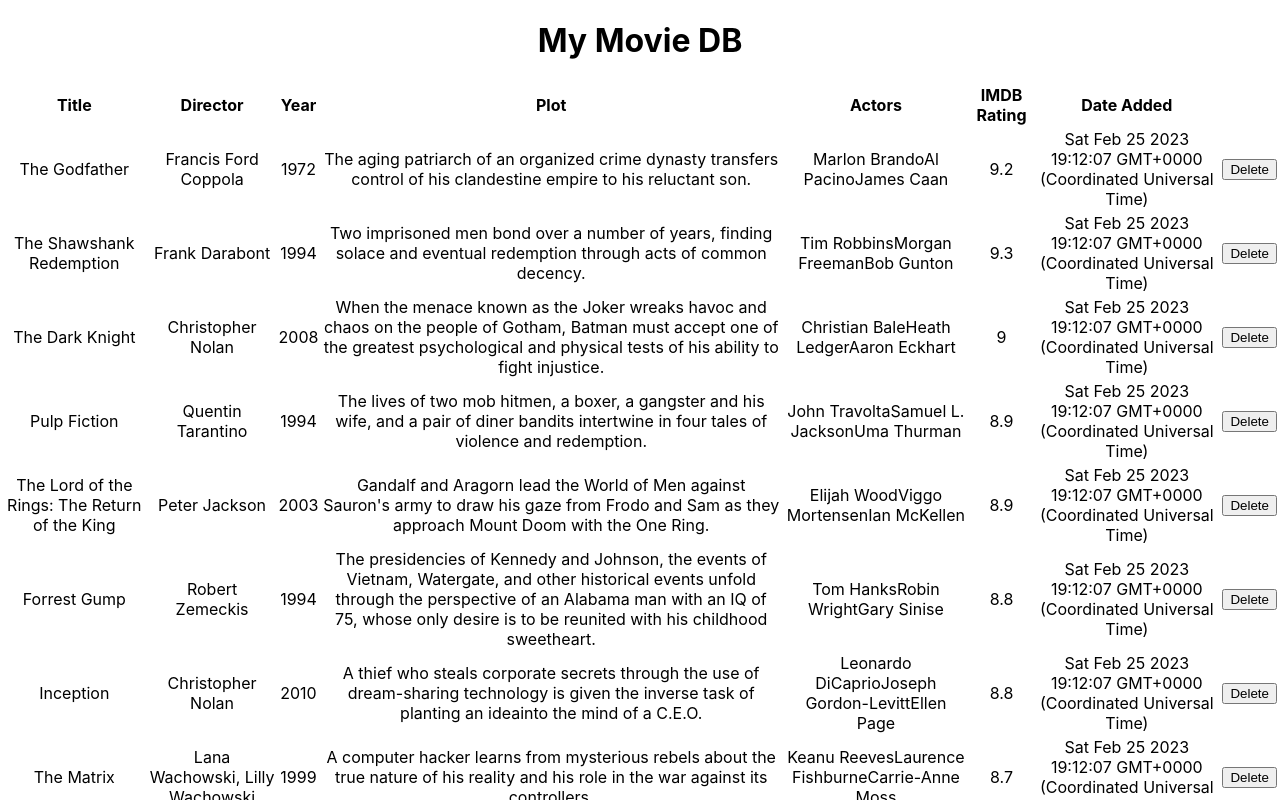
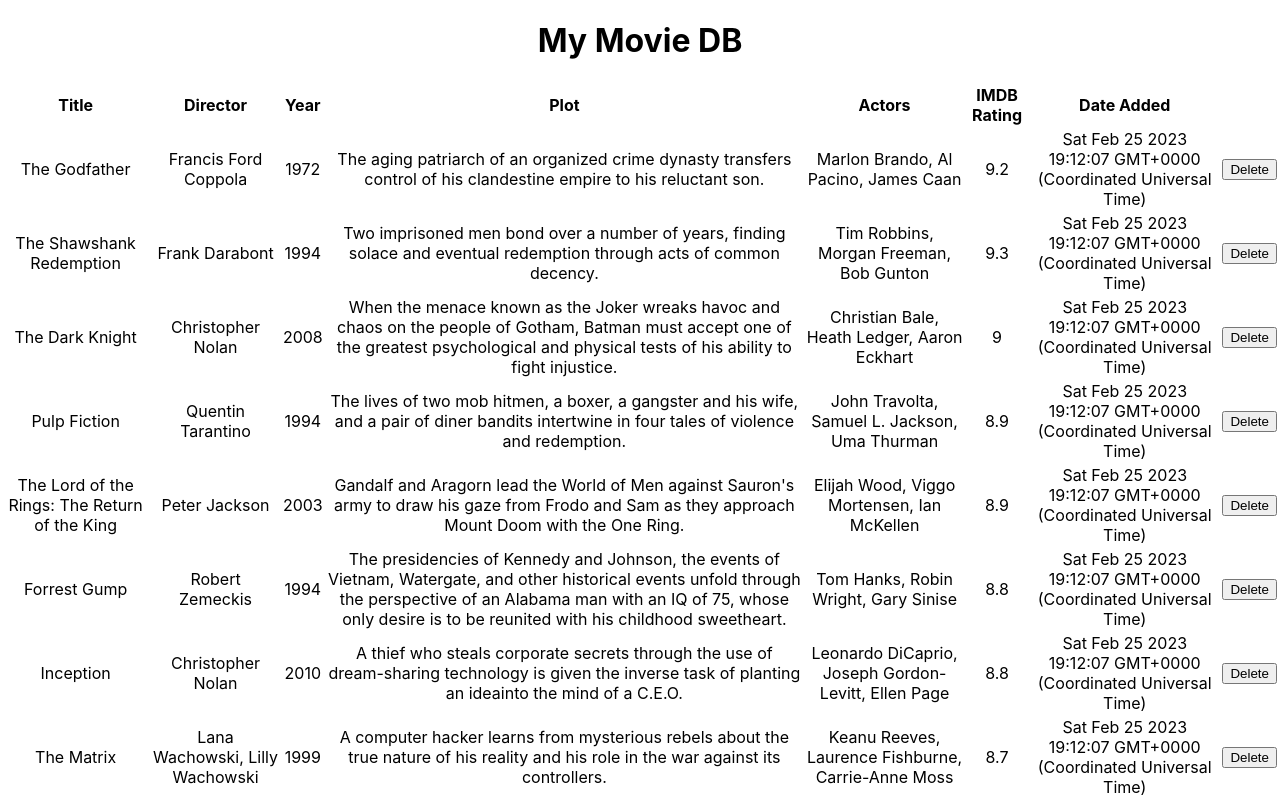
Before and after one commit to efmorales/ReactIntroForm, a React (Create React App) app: page / in a window 1280 px wide. Shown: the top 800 px of the page. Built offline with nearby package versions, Linux system fonts and the light colour scheme.

Commit message:
updated the Actors column with a .join method; also added GitHub pages hosting

```diff
--- a/package.json
+++ b/package.json
@@ -2,6 +2,7 @@
   "name": "reactintroform",
   "version": "0.1.0",
   "private": true,
+  "homepage": "https://efmorales.github.io/reactintroform",
   "dependencies": {
     "@testing-library/jest-dom": "^5.16.5",
     "@testing-library/react": "^13.4.0",
@@ -12,6 +13,8 @@
     "web-vitals": "^2.1.4"
   },
   "scripts": {
+    "predeploy": "npm run build",
+    "deploy": "gh-pages -d build",
     "start": "react-scripts start",
     "build": "react-scripts build",
     "test": "react-scripts test",
--- a/src/components/Table.js
+++ b/src/components/Table.js
@@ -27,7 +27,7 @@
                     <td>{row.director}</td>
                     <td>{row.year}</td>
                     <td>{row.plot}</td>
-                    <td>{row.actors}</td>
+                    <td>{row.actors.join(", ")}</td>
                     <td>{row.imdbRating}</td>
                     <td>{row.dateAdded}</td>
                     <td>
```
Also changed, not shown: 1 other file (tests, documents, lock files or other folders).
